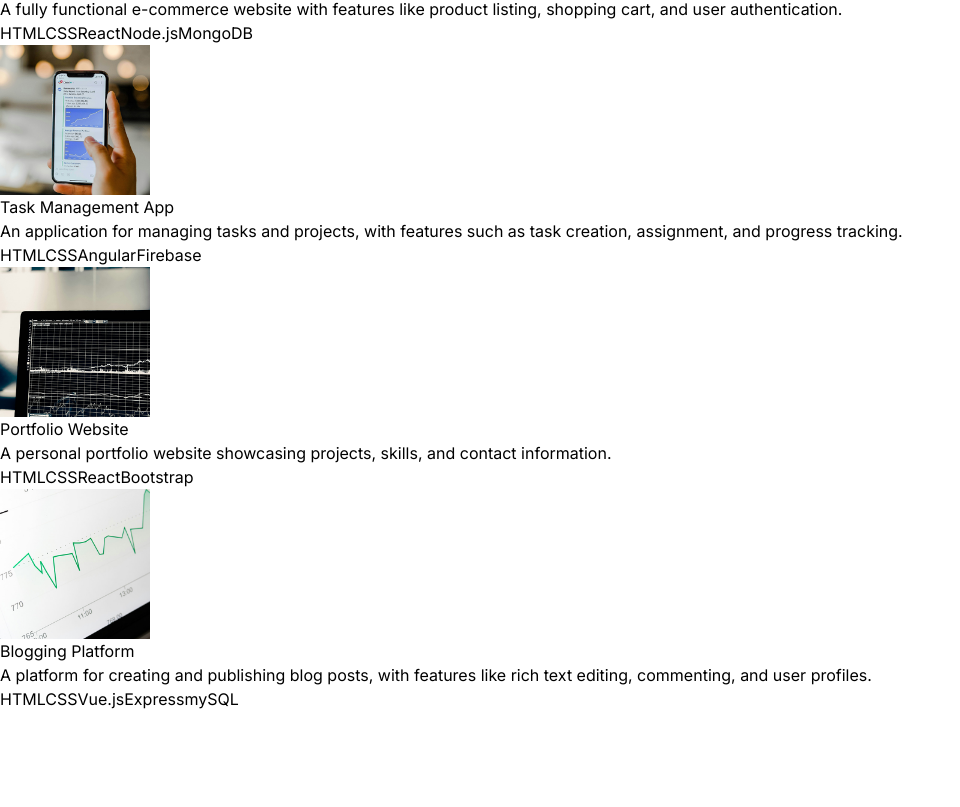
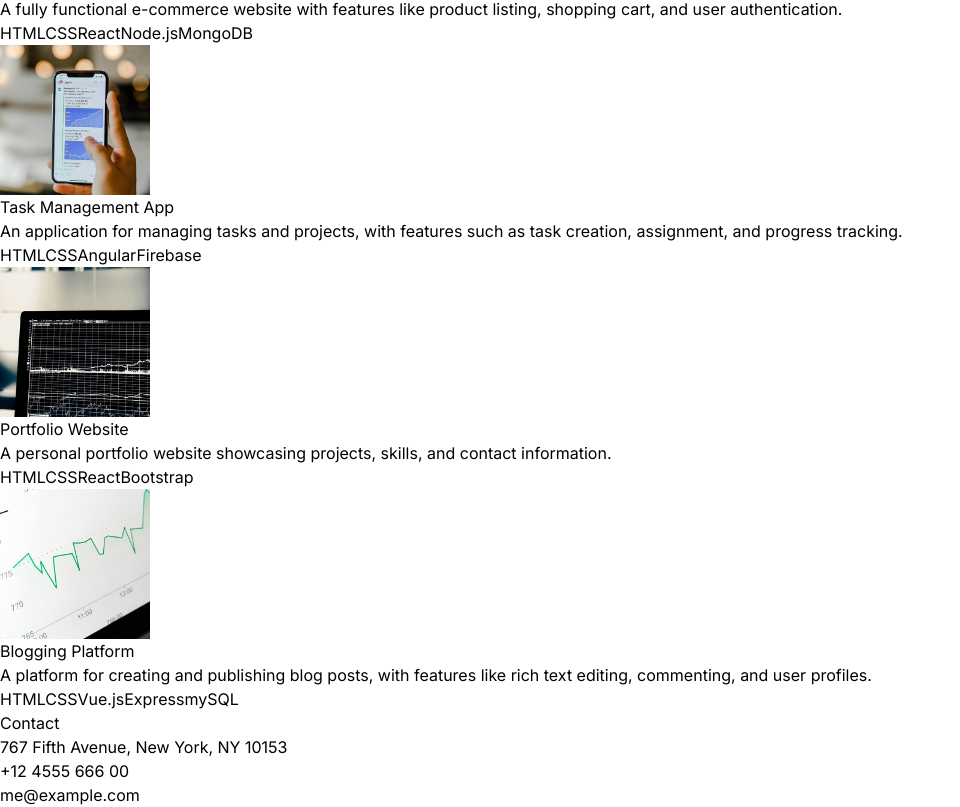
Before and after one commit to ozaenzenzen/react_portfolio_fam1, a React (Vite) app: page / in a window 1280 px wide. Shown: the part 3065-3872 px from the top of the page, without its empty margins (0-960 px from the left). Before the commit the page ends 3776 px from the top, so only its background shows below. Built offline with nearby package versions, Linux system fonts and the light colour scheme.

Commit message:
add contact section

```diff
--- a/src/App.jsx
+++ b/src/App.jsx
@@ -7,6 +7,7 @@
 import Technologies from "./components/Technologies";
 import Experience from "./components/Experience";
 import Projects from "./components/Projects";
+import Contact from "./components/Contact";
 
 function App() {
   const [count, setCount] = useState(0);
@@ -24,6 +25,7 @@
         <Technologies />
         <Experience />
         <Projects />
+        <Contact />
       </div>
     </div>
   );
--- /dev/null
+++ b/src/components/Contact.jsx
@@ -0,0 +1,19 @@
+import React from "react";
+import { CONTACT } from "../constants";
+
+const Contact = () => {
+  return (
+    <div className="border-b border-neutral-900 pb-20">
+      <h1 className="my-10 text-center text-4xl">Contact</h1>
+      <div className="text-center tracking-tighter">
+        <p className="my-4">{CONTACT.address}</p>
+        <p className="my-4">{CONTACT.phoneNo}</p>
+        <a href="#" className="border-b">
+          {CONTACT.email}
+        </a>
+      </div>
+    </div>
+  );
+};
+
+export default Contact;
```
